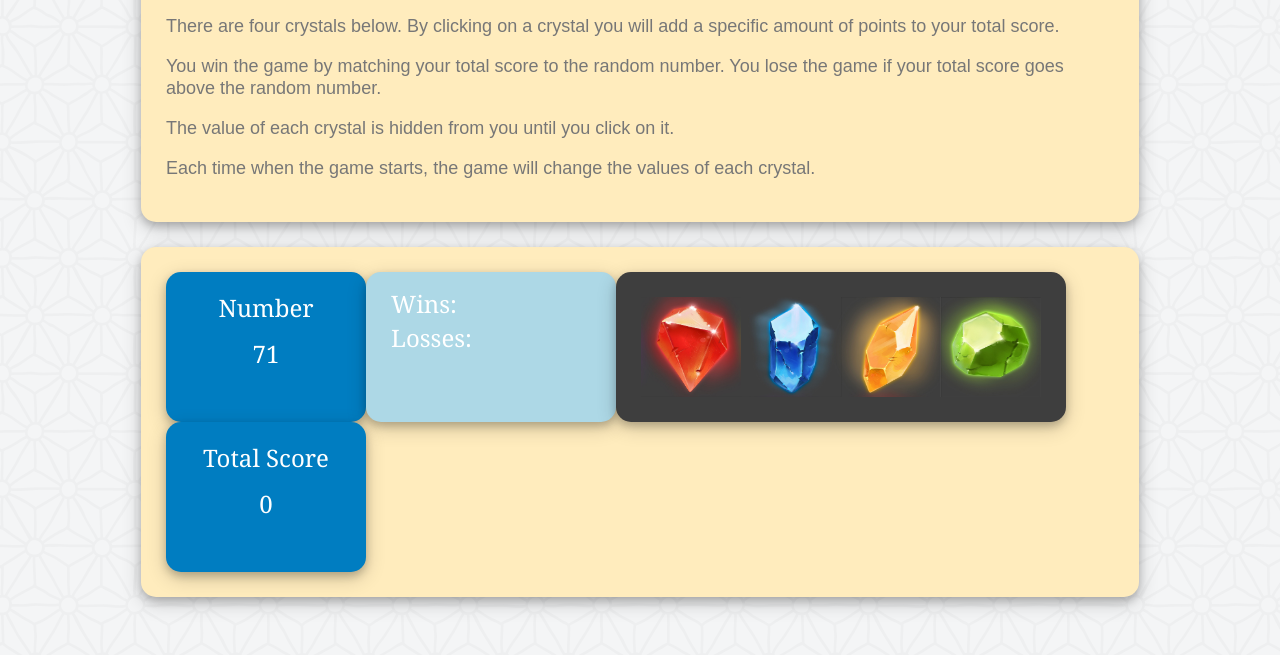
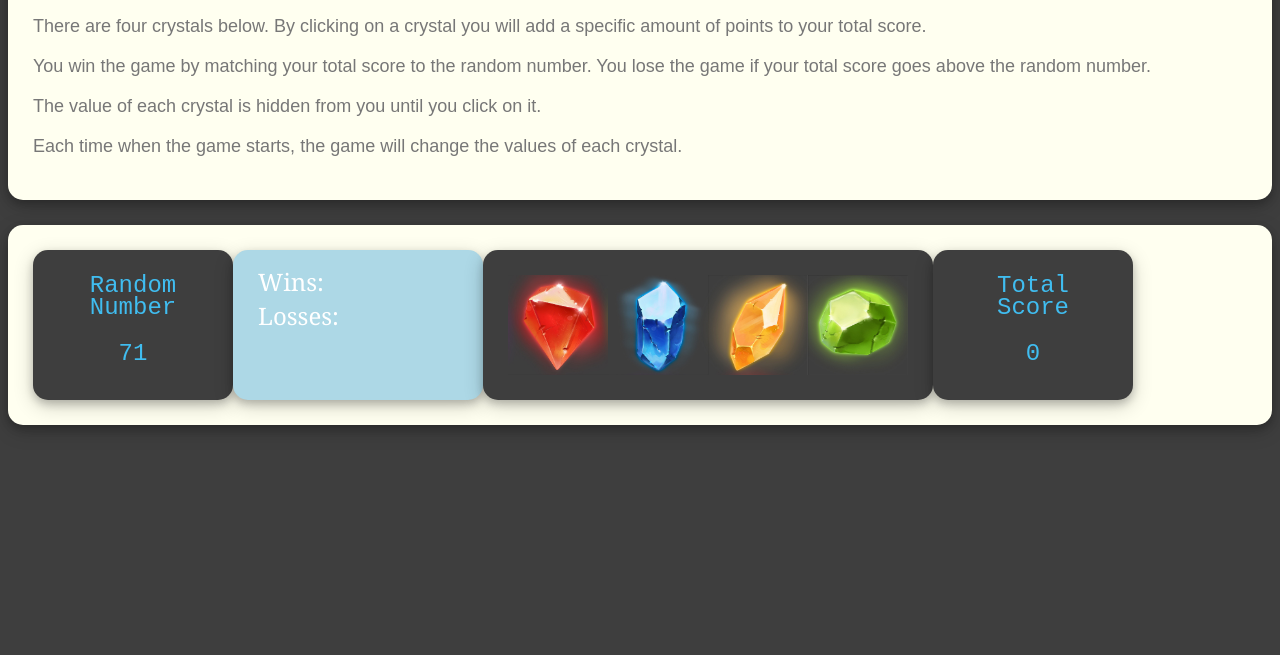
Before and after one commit to bnkfick/Crystal-Collector, a plain HTML site: page index.html in a window 1280 px wide. Shown: the part 145-800 px from the top of the page. Drawn offline with nearby package versions, Linux system fonts and the light colour scheme.

Commit message:
simple style changes

```diff
--- a/assets/css/style.css
+++ b/assets/css/style.css
@@ -5,7 +5,8 @@ body {
     font-size: 18px;
     line-height: 22px;
     color: #777777;
-    background: url("../images/asanoha-400px.png");
+    /* background: url("../images/asanoha-400px.png"); */
+    background-color:#3E3E3E;
 }
 
 h1 {
@@ -15,14 +16,15 @@ h1 {
 
 .game-about,
 .game-info {
-    width: 75%;
     margin: 0 auto;
     background-color: #FFECBD;
+    background-color: ivory;
     border-radius: 15px;
     padding: 25px;
     box-shadow: 0 4px 8px 0 rgba(0, 0, 0, 0.2), 0 6px 20px 0 rgba(0, 0, 0, 0.19);
     margin-top: 25px;
 }
+
 .crystalContainer {
     background-color:#3E3E3E;
     float: left;
@@ -48,14 +50,20 @@ h1 {
     height: 100px;
     width: 150px;
     font-family: 'Georgia', Times, Times New Roman, serif;
+    font-family: monospace;
     font-size: 24px;
     text-align: center;
     background-color: #007DC1;
+    background-color:#3E3E3E;
     color: #fff;
+    color: 	#40BDF0;
     float: left;
     padding: 25px 25px 25px 25px;
     border-radius: 15px;
     box-shadow: 0 4px 8px 0 rgba(0, 0, 0, 0.2), 0 6px 20px 0 rgba(0, 0, 0, 0.19);
+    /* box-shadow: 4px 8px 40px 20px #0ff; */
+    /* in order: x offset, y offset, blur size, spread size, color */
+    /* blur size and spread size are optional (they default to 0) */
 }
 
 #tracker {
--- a/index.html
+++ b/index.html
@@ -73,7 +73,7 @@
         //functions
         function setGoalNum() {
             goalNumber = getRandomInt(19, 120);
-            $("#random-number").html("Number<p>" + goalNumber + "</p>");
+            $("#random-number").html("Random Number<p>" + goalNumber + "</p>");
         }
         function setTotalScore() {
             $("#total-score").html("Total Score<p>0</p>");
```
